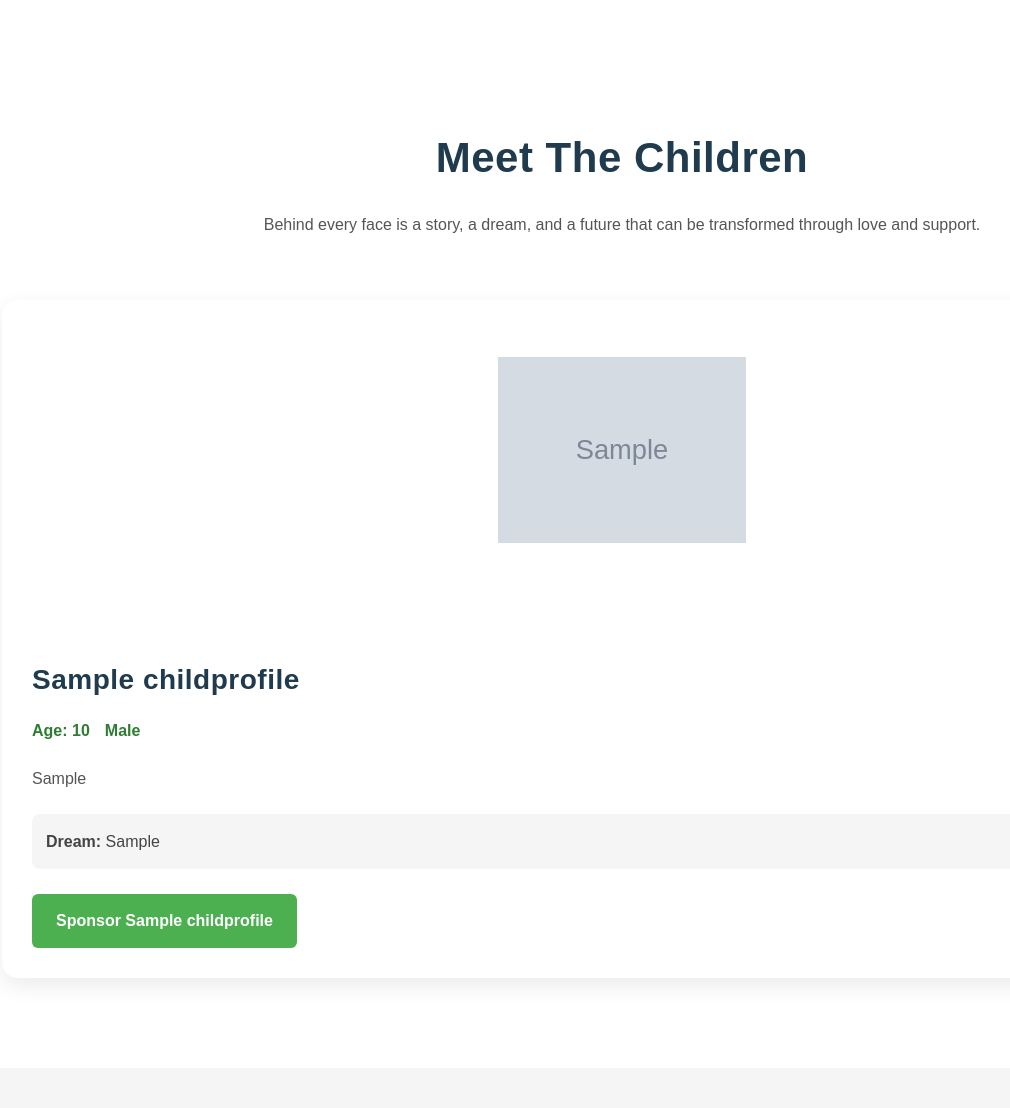
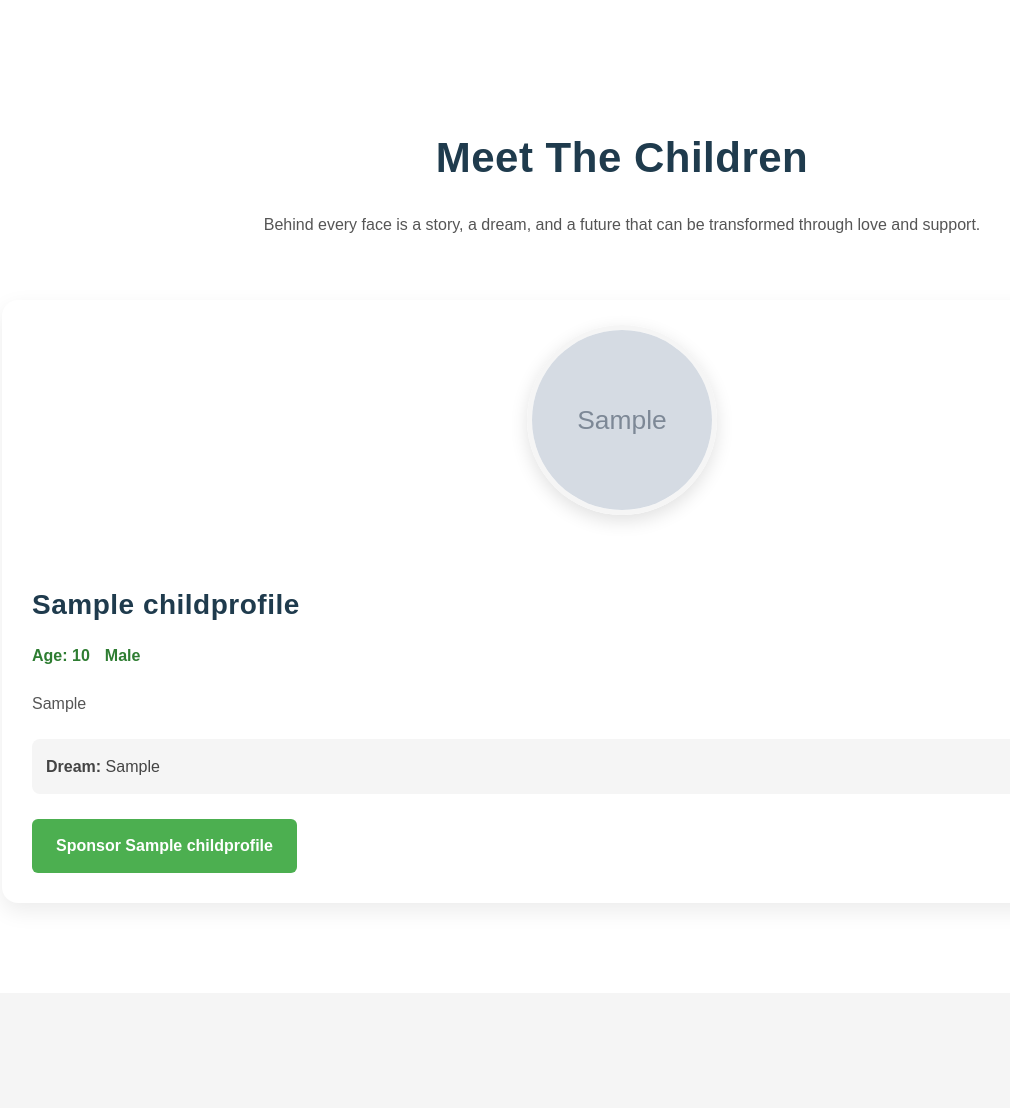
Before and after one commit to serwambala/biggod-nimule, a Django app: page /children/ in a window 1280 px wide. Shown: the part 2969-4077 px from the top of the page, without its empty margins (18-1028 px from the left). Run offline with Django 5.2, Linux system fonts and the light colour scheme; tables that the repository leaves empty hold one stand-in row (values such as "Sample post"); grey boxes marked "Sample" are stand-in pictures.

Commit message:
child image wrapper modified

```diff
--- a/static/style.css
+++ b/static/style.css
@@ -2604,18 +2604,30 @@ body {
     box-shadow: 0 15px 30px rgba(0,0,0,0.15);
 }
 
+
+
 .child-image-wrapper {
-    height: 300px;
     display: flex;
+    justify-content: center;
     align-items: center;
-    justify-content: center;
-    overflow: hidden;
+    padding: 25px 20px 10px;
 }
 
 .child-image-wrapper img {
-    width: 20%;
-    height: auto;
-    object-fit: contain;
+    width: 180px;
+    height: 180px;
+    border-radius: 50%;
+    object-fit: cover;
+    object-position: top center;
+    border: 5px solid #f5f5f5;
+    box-shadow: 0 6px 18px rgba(0,0,0,0.12);
+}
+
+@media (max-width: 768px) {
+    .child-image-wrapper img {
+        width: 140px;
+        height: 140px;
+    }
 }
 
 .featured-badge {
```
